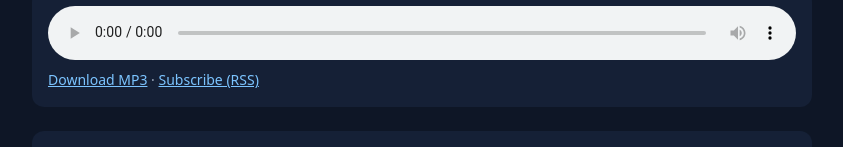
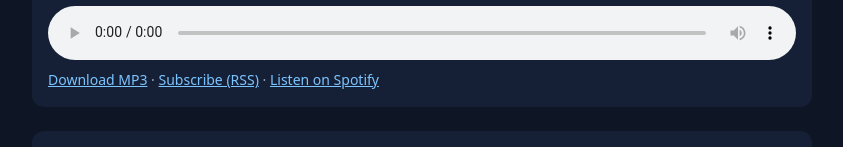
Before and after one commit to swaroopgn/mylari-digest, a plain HTML site: page episodes/2026-11-04/index.html in a window 1280 px wide. Shown: the part 184-331 px from the top of the page, without its empty margins (218-1061 px from the left). Drawn offline with Linux system fonts and the light colour scheme.

Commit message:
Deploy site 2026-11-04 07:41 CET

```diff
--- a/episodes/2026-11-04/index.html
+++ b/episodes/2026-11-04/index.html
@@ -9,7 +9,7 @@
 <main class="wrap"><p class="meta">Episode 6 · Wednesday 04 November 2026 · 05:10 min</p>
 <h1>Read the task, check the threshold (4 Nov 2026)</h1>
 <div class="player"><audio controls preload="metadata" src="../../audio/small-models-real-systems-2026-11-04.mp3"></audio>
-<div class="meta"><a href="../../audio/small-models-real-systems-2026-11-04.mp3">Download MP3</a> · <a href="../../feed.xml">Subscribe (RSS)</a></div></div>
+<div class="meta"><a href="../../audio/small-models-real-systems-2026-11-04.mp3">Download MP3</a> · <a href="../../feed.xml">Subscribe (RSS)</a> · <a href="https://open.spotify.com/episode/3Zcie5N3DYUoKCpelxIYkL">Listen on Spotify</a></div></div>
 <details open><summary><strong>Chapters</strong></summary><ul><li><code>0:00</code> Introduction</li><li><code>0:23</code> Do you need an LLM? Read the task first · <a href="https://driquet.info/do-you-need-an-llm/">source</a></li><li><code>1:22</code> XDecideBench - English thresholds don&#x27;t travel · <a href="https://arxiv.org/abs/2611.01370">source</a></li><li><code>2:14</code> Distilled sentiment - beat the teacher, mind the neutral · <a href="https://arxiv.org/abs/2611.02985">source</a></li><li><code>3:03</code> Second opinions - finding errors is not fixing them · <a href="https://arxiv.org/abs/2611.02989">source</a></li><li><code>3:54</code> Tajik embedder - a small fine-tune for retrieval · <a href="https://arxiv.org/abs/2611.00592">source</a></li><li><code>4:45</code> Patterns this week and sign-off</li></ul></details>
 <p><em>Edition #6. Window: 28 October to 4 November 2026. Every number below comes from the linked source.</em></p>
 <p>This week's theme: <strong>read the task before you pick the model, check that your thresholds travel, and judge a second opinion on what it actually fixes.</strong> A laptop benchmark shows when a fine-tuned encoder beats a prompted LLM and when it only ties; XDecideBench finds that English model picks and English-fitted confidence thresholds don't hold across languages; BERT students distilled from an LLM beat their teacher on the sentences that carry sentiment, while a constant "neutral" wins the headline metric; a study of selective escalation shows that uncertainty finds errors but other models rarely fix them; and a 560M Tajik embedder is fine-tuned in under an hour. Five items made the cut.</p>
```
